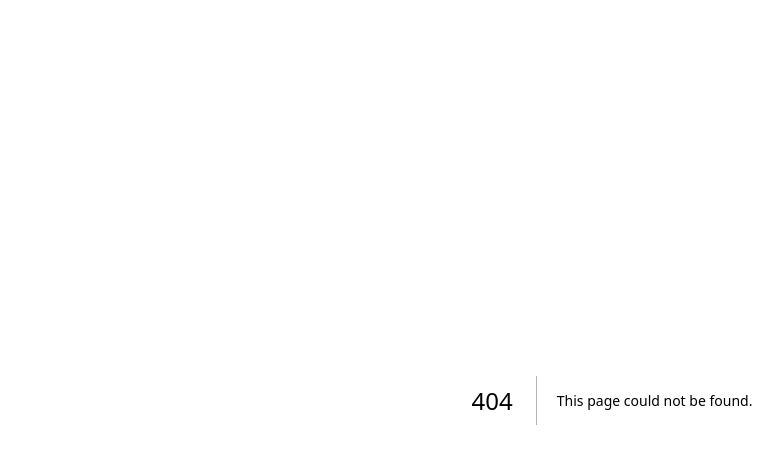
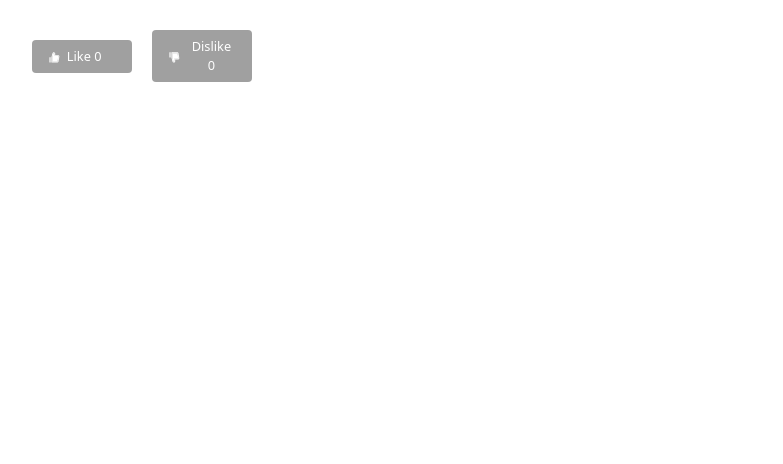
Before and after one commit to Maryam-Rahmani/Programing-course-website, a Next.js app: page /component/survey in a window 1280 px wide. Before the commit this address had no page. Shown: the top 464 px of the page, without its empty margins (28-811 px from the left). Built offline with nearby package versions, Linux system fonts and the light colour scheme.

Commit message:
TypeError

```diff
--- a/package.json
+++ b/package.json
@@ -12,7 +12,7 @@
     "@types/node": "18.11.9",
     "@types/react": "18.0.25",
     "@types/react-dom": "18.0.9",
-    "axios": "^1.1.3",
+    "axios": "^1.2.0",
     "bootstrap": "^5.2.3",
     "eslint": "8.28.0",
     "eslint-config-next": "13.0.4",
@@ -20,6 +20,7 @@
     "react": "18.2.0",
     "react-bootstrap": "^2.6.0",
     "react-dom": "18.2.0",
+    "react-icons": "^4.6.0",
     "typescript": "4.9.3"
   }
 }
--- a/pages/_app.tsx
+++ b/pages/_app.tsx
@@ -1,6 +1,7 @@
 import "../styles/globals.css";
 import type { AppProps } from "next/app";
 import "bootstrap/dist/css/bootstrap.min.css";
+import "./component/survevy.css";
 
 export default function App({ Component, pageProps }: AppProps) {
   return <Component {...pageProps} />;
--- /dev/null
+++ b/pages/component/survevy.css
@@ -0,0 +1,33 @@
+.btn-container {
+  display: flex;
+  flex-direction: "row";
+  align-items: center;
+  padding: 30px 50px;
+}
+
+.btn {
+  color: #fff;
+  font-size: 0.8rem;
+  width: 100px;
+  display: flex;
+  align-items: center;
+  gap: 6px;
+  background-color: #787878;
+  opacity: 70%;
+  border-radius: 4px;
+  padding: 6px 15px;
+  margin: 0 10px;
+}
+.btn:hover {
+  background-color: #fff;
+}
+
+.like-active {
+  background-color: #ff0063;
+  opacity: 100%;
+}
+
+.dislike-active {
+  background-color: black;
+  opacity: 100%;
+}
--- /dev/null
+++ b/pages/component/survey.tsx
@@ -0,0 +1,95 @@
+import axios from "axios";
+import React from "react";
+import { useState } from "react";
+import { AiTwotoneLike, AiTwotoneDislike } from "react-icons/ai";
+export interface SurveyProps {}
+
+const Survey: React.FunctionComponent<SurveyProps> = () => {
+  const [likeCount, setLikeCount] = useState(0);
+  const [dislikeCount, setDislikeCount] = useState(0);
+  const [activeBtn, setActiveBtn] = useState("none");
+
+  const handleLikeClick = () => {
+    axios
+      .post("http://querateam1.herokuapp.com/api/course/like", {
+        courseId: "60e9bef7cf9a610015612787",
+        userId: "628284559a4090194c4c94bb",
+      })
+      .then((response) => {
+        console.log(response.data);
+      });
+
+    if (activeBtn === "none") {
+      setLikeCount(likeCount + 1);
+      setActiveBtn("like");
+      return;
+    }
+
+    if (activeBtn === "like") {
+      alert("shoma ye bar like kardi ");
+      return;
+    }
+
+    if (activeBtn === "dislike") {
+      setLikeCount(likeCount + 1);
+      setDislikeCount(dislikeCount - 1);
+      setActiveBtn("like");
+    }
+  };
+  ///
+  const handleDisikeClick = () => {
+    axios
+      .post("http://querateam1.herokuapp.com/api/course/dislike", {
+        courseId: "60e9bef7cf9a610015612787",
+        userId: "628284559a4090194c4c94bb",
+      })
+      .then((response) => {
+        console.log(response.data);
+      });
+    http: if (activeBtn === "none") {
+      setDislikeCount(dislikeCount + 1);
+      setActiveBtn("dislike");
+      return;
+    }
+
+    if (activeBtn === "dislike") {
+      alert("shoma ye ba deslike kardi");
+      return;
+    }
+
+    if (activeBtn === "like") {
+      setDislikeCount(dislikeCount + 1);
+      setLikeCount(likeCount - 1);
+      setActiveBtn("dislike");
+    }
+  };
+
+  return (
+    <>
+      <div className="btn-container">
+        <button
+          className={`btn ${activeBtn === "like" ? "like-active" : ""}`}
+          onClick={handleLikeClick}
+        >
+          <span className="material-symbols-rounded">
+            {" "}
+            <AiTwotoneLike />
+          </span>
+          Like {likeCount}
+        </button>
+
+        <button
+          className={`btn ${activeBtn === "dislike" ? "dislike-active" : ""}`}
+          onClick={handleDisikeClick}
+        >
+          <span className="material-symbols-rounded">
+            <AiTwotoneDislike />
+          </span>
+          Dislike {dislikeCount}
+        </button>
+      </div>
+    </>
+  );
+};
+
+export default Survey;
--- a/styles/globals.css
+++ b/styles/globals.css
@@ -1,12 +1,18 @@
 .title-course {
   background-image: linear-gradient(to bottom, #2980b9, #2c3e50);
   height: 500px;
-  padding: 50px 200px;
-  width: 100%;
+  padding: 20px 150px;
+  width: 85%;
   border-radius: 35px;
+  display: flex;
+  align-items: center;
+  justify-content: center;
 }
 .contain {
   margin-top: 25px;
+  display: flex;
+  align-items: center;
+  justify-content: center;
 }
 .first-title {
   color: white;
@@ -18,3 +24,14 @@
 .enroll {
   margin-top: 12px;
 }
+.course-name {
+  font-size: 45px;
+}
+.container {
+  display: flex;
+  justify-content: center;
+  align-items: center;
+}
+.second-containter {
+  margin-top: 25px;
+} /* LikeAndDeslikeBtn */ ;
```
Also changed, not shown: pages/courses/[id].tsx (+65 -30 lines), 1 other file (tests, documents, lock files or other folders).
